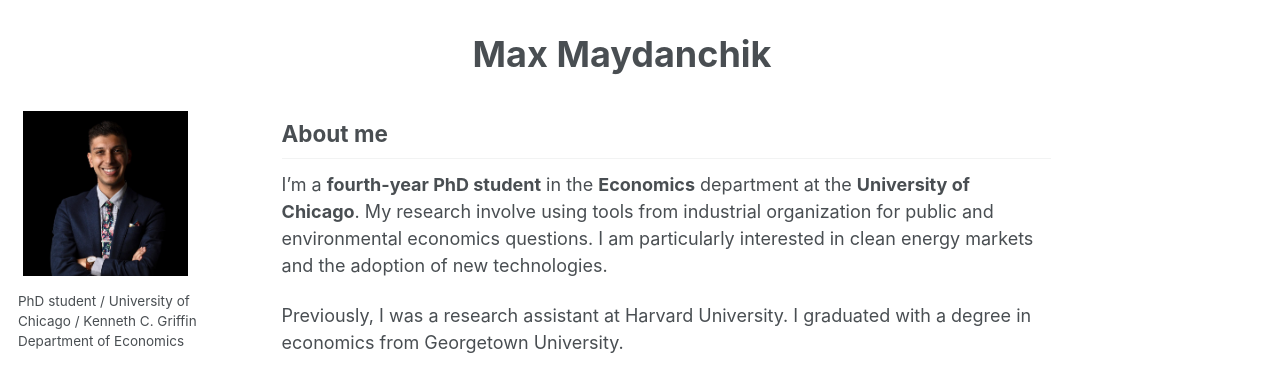
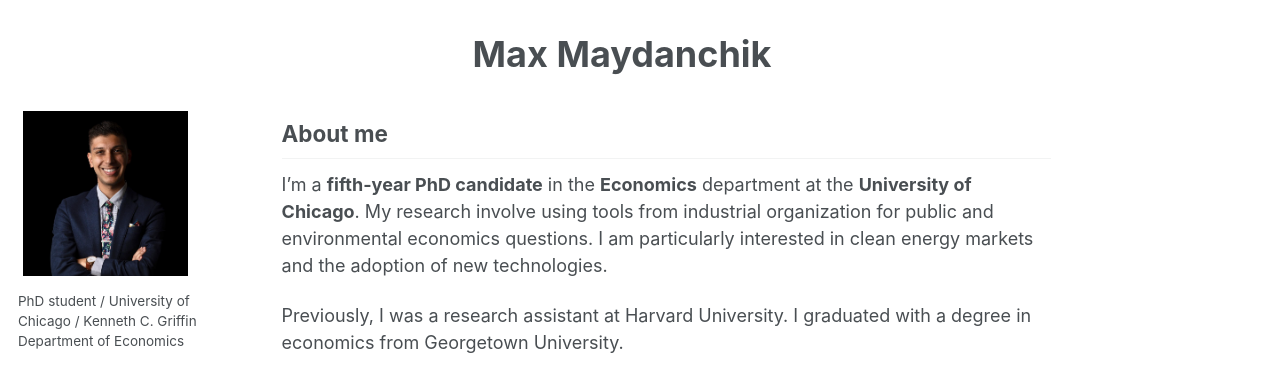
Before and after one commit to MMaydanchik/mmaydanchik.github.io, a Jekyll site: the page built from _pages/about.md, in a window 1280 px wide and 1235 px high. Shown: the top 367 px of the window. Built offline with Jekyll 4.4.1, drawn with Linux system fonts in a browser that asks for light colours.

Commit message:
Update about.md

```diff
--- a/_pages/about.md
+++ b/_pages/about.md
@@ -11,7 +11,7 @@ redirect_from:
 </style>
 
 <h2 style="margin-top: 0;">About me</h2>
-I'm a **fourth-year PhD student** in the **Economics** department at the **University of Chicago**. My research involve using tools from industrial organization for public and environmental economics questions. I am particularly interested in clean energy markets and the adoption of new technologies.
+I'm a **fifth-year PhD candidate** in the **Economics** department at the **University of Chicago**. My research involve using tools from industrial organization for public and environmental economics questions. I am particularly interested in clean energy markets and the adoption of new technologies.
 
 Previously, I was a research assistant at Harvard University. I graduated with a degree in economics from Georgetown University.
 
```
